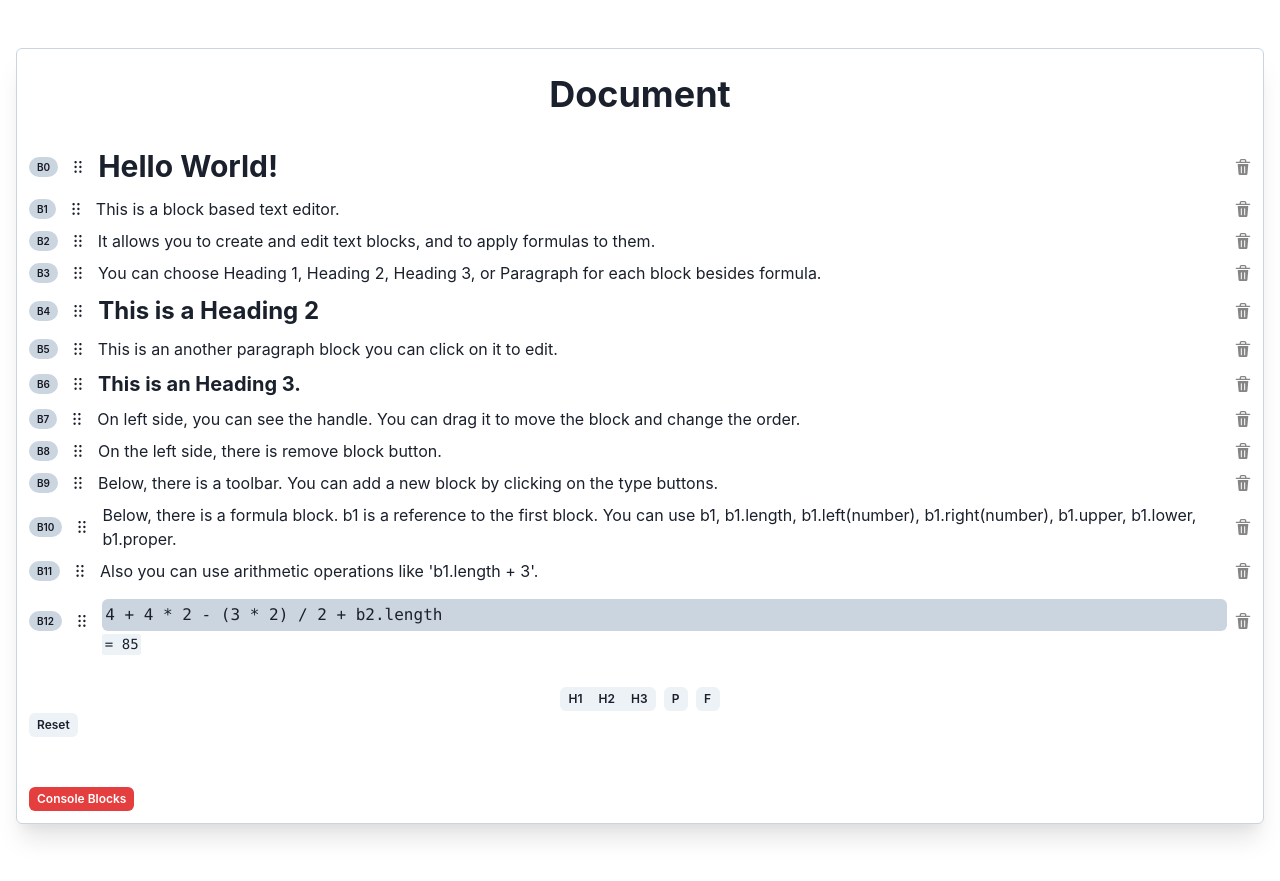
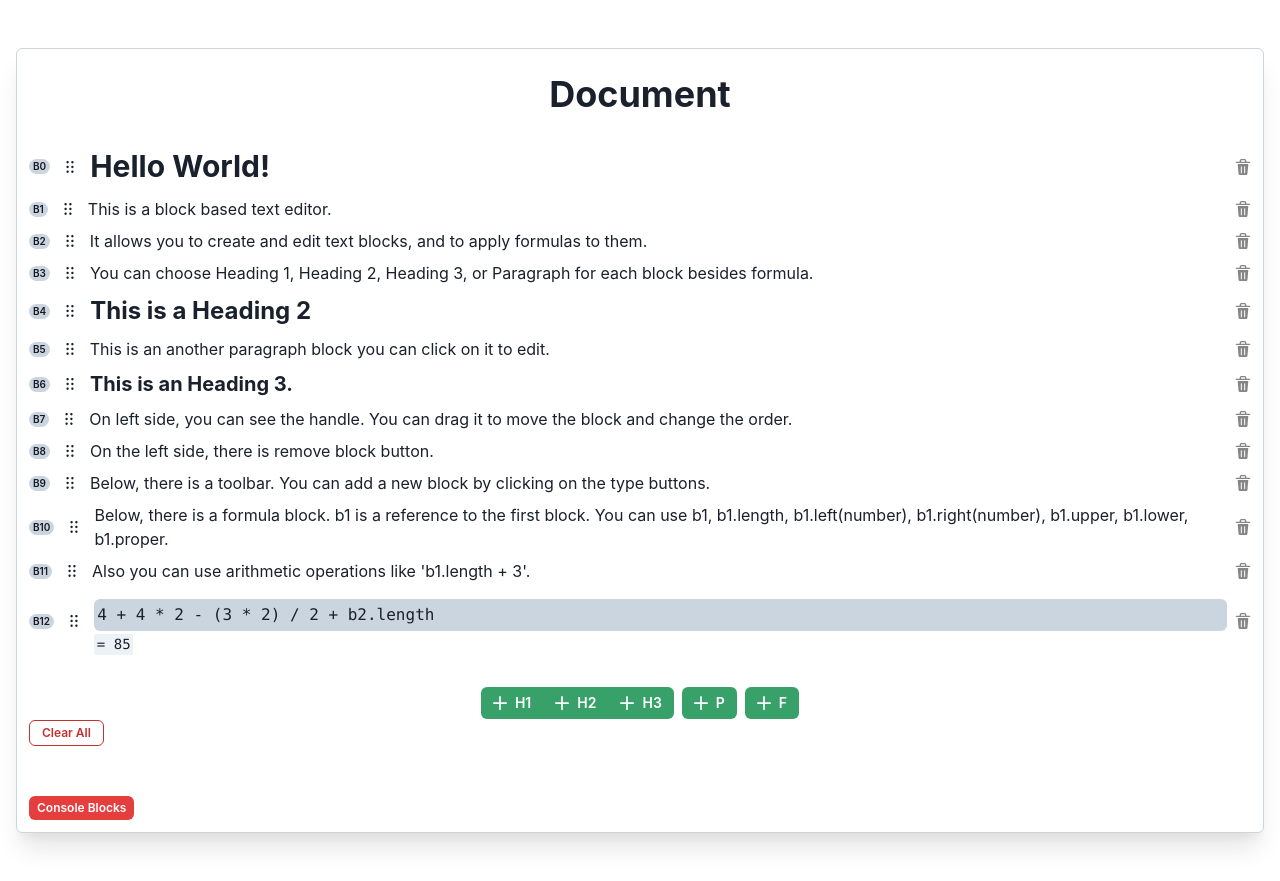
Before and after one commit to oakad96/block-muse, a Next.js app: page / in a window 1280 px wide. Built offline with nearby package versions, Linux system fonts and the light colour scheme.

Commit message:
ui tweaks

```diff
--- a/components/blocks/SortableItem.jsx
+++ b/components/blocks/SortableItem.jsx
@@ -1,4 +1,4 @@
-import { HStack, Tag, TagLabel, TagLeftIcon } from "@chakra-ui/react";
+import { Badge, HStack } from "@chakra-ui/react";
 import { useSortable } from "@dnd-kit/sortable";
 import { CSS } from "@dnd-kit/utilities";
 import { DeleteButton, DragHandle } from "..";
@@ -31,7 +31,7 @@ export function SortableItem(props) {
       blocks={props.blocks}
       {...attributes}
     >
-      <Tag
+      <Badge
         size="sm"
         minW="max-content"
         fontSize="2xs"
@@ -40,9 +40,16 @@ export function SortableItem(props) {
         color="gray.900"
         bgColor="gray.300"
         alignSelf="center"
+        sx={{
+          cursor: "unset",
+          "&:hover": {
+            border: "1px solid",
+            transform: "scale(0.92)",
+          },
+        }}
       >
-        <TagLabel>B{props.index}</TagLabel>
-      </Tag>
+        B{props.index}
+      </Badge>
       <DragHandle {...listeners} />
       {props.children}
       <DeleteButton id={props.id} />
--- a/components/ui/Toolbar.jsx
+++ b/components/ui/Toolbar.jsx
@@ -3,9 +3,10 @@ import { Button, ButtonGroup, Center, Box } from "@chakra-ui/react";
 import BlocksContext from "@/context/BlocksContext";
 import { ParagraphBlock, HeaderBlock, FormulaBlock } from "../../models/block";
 import { generateId } from "@/utils/helpers";
+import { AddIcon } from "@chakra-ui/icons";
 
 export function Toolbar() {
-  const { blocks, addBlock, resetBlocks } = useContext(BlocksContext);
+  const { addBlock, resetBlocks } = useContext(BlocksContext);
 
   const handleAddBlock = (e) => {
     const type = e.target.value;
@@ -33,28 +34,42 @@ export function Toolbar() {
   return (
     <Box mt={4} pt={4}>
       <Center>
-        <ButtonGroup size="xs">
-          <ButtonGroup size="xs" isAttached>
-            <Button value="H1" onClick={handleAddBlock}>
+        <ButtonGroup size="sm" colorScheme="green">
+          <ButtonGroup size="sm" isAttached colorScheme="green">
+            <Button leftIcon={<AddIcon />} value="H1" onClick={handleAddBlock}>
               H1
             </Button>
-            <Button value="H2" onClick={handleAddBlock}>
+            <Button leftIcon={<AddIcon />} value="H2" onClick={handleAddBlock}>
               H2
             </Button>
-            <Button value="H3" onClick={handleAddBlock}>
+            <Button leftIcon={<AddIcon />} value="H3" onClick={handleAddBlock}>
               H3
             </Button>
           </ButtonGroup>
-          <Button value="PARAGRAPH" onClick={handleAddBlock}>
+          <Button
+            leftIcon={<AddIcon />}
+            value="PARAGRAPH"
+            onClick={handleAddBlock}
+          >
             P
           </Button>
-          <Button value="FORMULA" onClick={handleAddBlock}>
+          <Button
+            leftIcon={<AddIcon />}
+            value="FORMULA"
+            onClick={handleAddBlock}
+          >
             F
           </Button>
         </ButtonGroup>
       </Center>
-      <Button onClick={handleResetBlocks} size="xs">
-        Reset
+      <Button
+        onClick={handleResetBlocks}
+        size="xs"
+        variant="outline"
+        colorScheme="red"
+        p="3"
+      >
+        Clear All
       </Button>
     </Box>
   );
```
